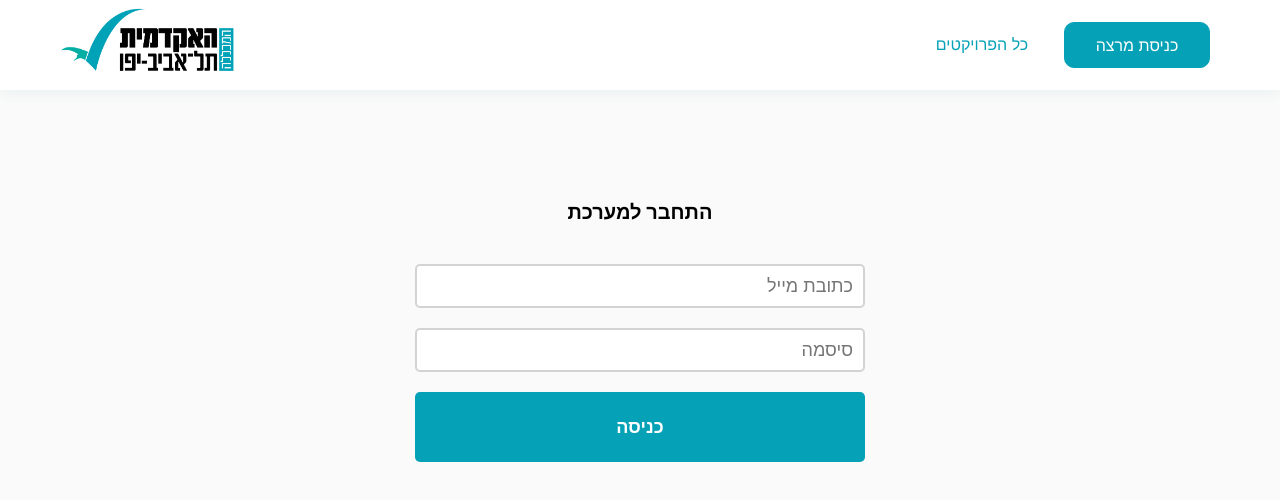
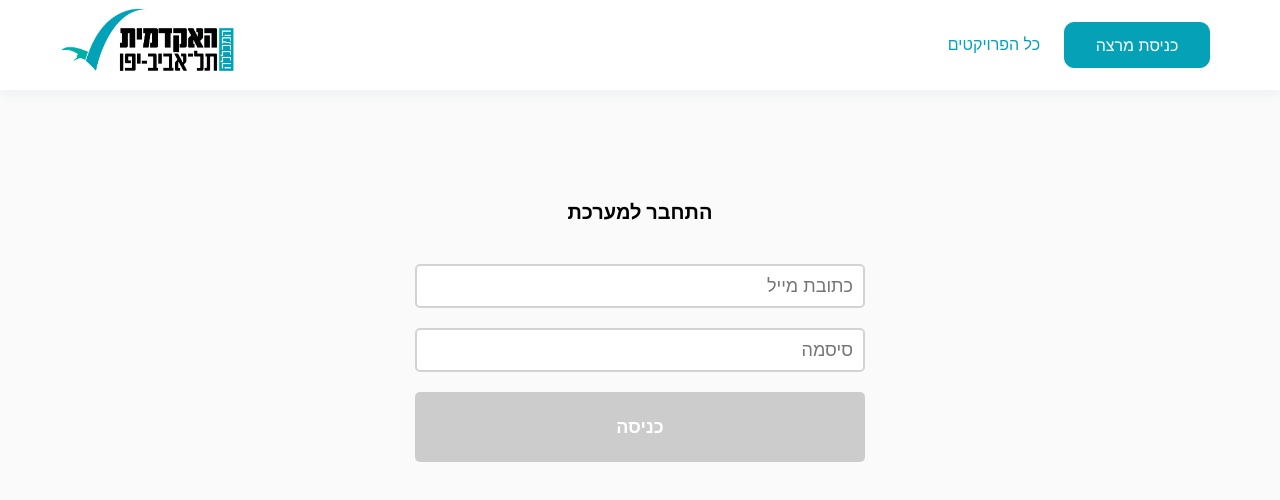
Before and after one commit to Danii1415/finalProject, a React (Create React App) app in the folder client/: page /Signin in a window 1280 px wide. Shown: the top 500 px of the page. Built offline with nearby package versions, Linux system fonts and the light colour scheme.

Commit message:
added disabled on save forms, verified sign in bug

```diff
--- a/client/src/components/navbar/Navbar.js
+++ b/client/src/components/navbar/Navbar.js
@@ -22,13 +22,16 @@ const Navbar = () => {
         <img className="logo" src={logo} alt="logo" />
         <div className="links">
           {loggedInTeacher && (
-            <Link to="/1/Projects" className="link">
+            <button
+              onClick={() => history.push(`/${loggedInTeacher}/projects`)}
+              className="link"
+            >
               הקורסים שלי
-            </Link>
+            </button>
           )}
-          <Link to="/" className="link">
+          <button onClick={() => history.push("/")} className="link">
             כל הפרויקטים
-          </Link>
+          </button>
           {loggedInTeacher ? (
             <div className="button-link primary" onClick={onSignOut}>
               התנתק
--- a/client/src/components/navbar/Navbar.scss
+++ b/client/src/components/navbar/Navbar.scss
@@ -33,7 +33,9 @@
         margin-right: 10px;
         width: 120px;
         margin-left: -30px;
-
+        border: none;
+        outline: none;
+        background-color: white;
         &:hover {
           color: #057e8e;
         }
--- a/client/src/pages/add-project/AddProject.js
+++ b/client/src/pages/add-project/AddProject.js
@@ -20,6 +20,7 @@ const AddProject = () => {
   const [isValidForm, setIsValidForm] = useState(false);
   const [project, setProject] = useState(new ProjectToAdd());
   const [displayProjectSuccess, setDisplayProjectSuccess] = useState(false);
+  const [isSaveClicked, setIsSaveClicked] = useState(false);
 
   useEffect(() => {
     if (areFieldsValid()) setIsValidForm(true);
@@ -68,6 +69,7 @@ const AddProject = () => {
   };
 
   const onProjectSubmit = async () => {
+    setIsSaveClicked(true);
     try {
       const res = await Axios.post("http://localhost:5000/projects/", {
         title: project.title,
@@ -88,6 +90,7 @@ const AddProject = () => {
         setDisplayProjectSuccess(true);
       }
     } catch (e) {
+      setIsSaveClicked(false);
       console.log(e);
     }
   };
@@ -366,7 +369,7 @@ const AddProject = () => {
             </div>
           </div>
           <button
-            disabled={!isValidForm ? true : false}
+            disabled={!isValidForm || isSaveClicked ? true : false}
             onClick={onProjectSubmit}
             className="save-button"
           >
--- a/client/src/pages/sign-in/SignIn.js
+++ b/client/src/pages/sign-in/SignIn.js
@@ -13,6 +13,7 @@ const SignIn = () => {
   const [isValidForm, setIsValidForm] = useState(false);
   const history = useHistory();
   const dispatch = useDispatch();
+  const [isSaveClicked, setIsSaveClicked] = useState(false);
 
   useEffect(() => {
     if (validateFields()) setIsValidForm(true);
@@ -25,6 +26,7 @@ const SignIn = () => {
 
   const onSubmit = async (e) => {
     e.preventDefault();
+    setIsSaveClicked(true);
     try {
       const res = await Axios.post("http://localhost:5000/teachers/validate/", {
         mail: email,
@@ -35,6 +37,7 @@ const SignIn = () => {
         history.push(`/${res.data._id}/projects`);
       }
     } catch (e) {
+      setIsSaveClicked(false);
       console.log(e);
     }
   };
@@ -60,7 +63,7 @@ const SignIn = () => {
         />
         <button
           className="signin-button"
-          // disabled={!isValidForm ? true : false}
+          disabled={!isValidForm || isSaveClicked ? true : false}
           onClick={(e) => {
             onSubmit(e);
           }}
--- a/client/src/pages/teacher-projects/TeacherProjects.js
+++ b/client/src/pages/teacher-projects/TeacherProjects.js
@@ -135,7 +135,6 @@ const TeacherProjects = () => {
     let approvedArr = [],
       pendingArr = [];
     if (teacherProjects.length) {
-      console.log(teacherProjects.length);
       approvedArr = teacherProjects.filter(
         (project) => project.status === "approved"
       );
```
